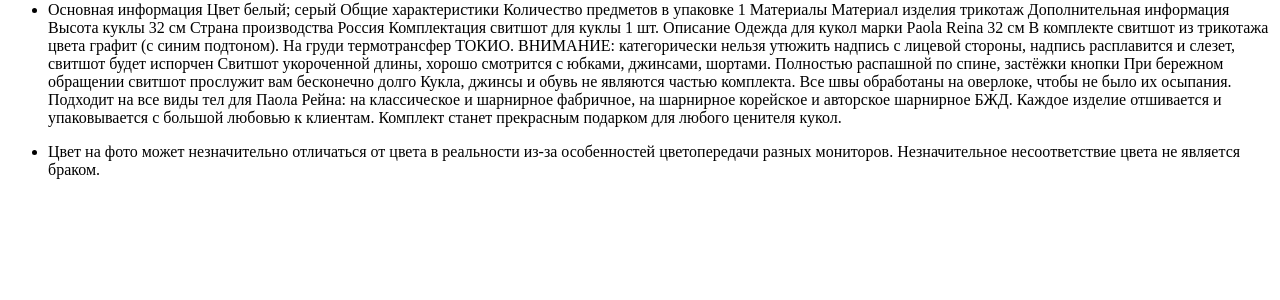
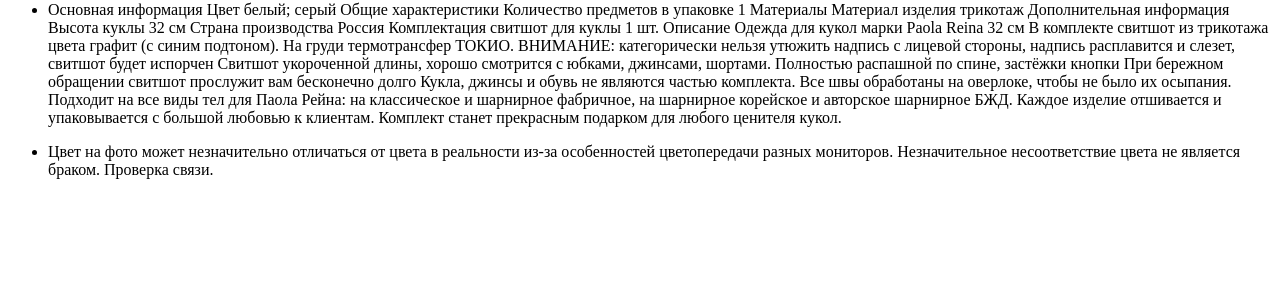
Before and after one commit to Bogtaran/Django_training, a Django app: page /post_clothes/1/ in a window 1280 px wide. Shown: the part 203-503 px from the top of the page. Run offline with Django 4.2, Linux system fonts and the light colour scheme.

Commit message:
Проверка fix.

```diff
--- a/MrRabbit/templates/base_characteristics_description.html
+++ b/MrRabbit/templates/base_characteristics_description.html
@@ -7,6 +7,8 @@
     <li>
         Цвет на фото может незначительно отличаться от цвета в реальности из-за особенностей цветопередачи разных
         мониторов. Незначительное несоответствие цвета не является браком.
+
+        Проверка связи.
     </li>
 </ul>
 
```
